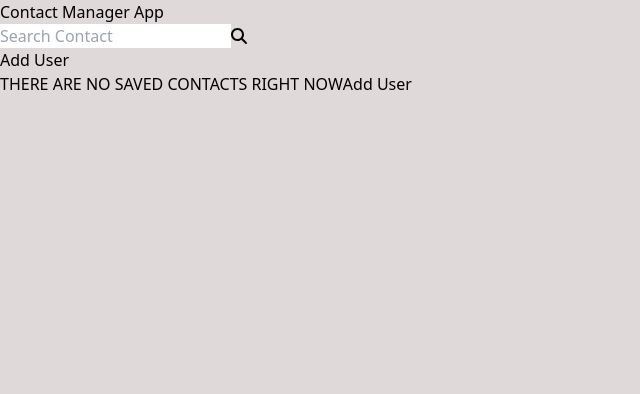
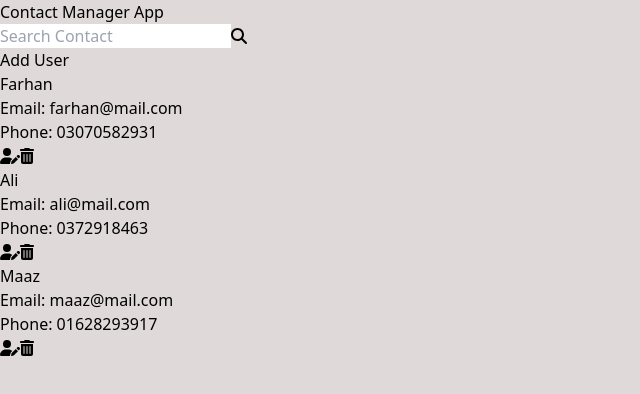
Before and after one commit to FarhanDevelopeir/FinalReactProject, a React (Vite) app: page / in a window 1280 px wide. Shown: the top 394 px of the page, without its empty margins (0-640 px from the left). Built offline with nearby package versions, Linux system fonts and the light colour scheme.

Commit message:
resolved Issue Successfully

```diff
--- a/package.json
+++ b/package.json
@@ -10,6 +10,9 @@
     "preview": "vite preview"
   },
   "dependencies": {
+    "@fortawesome/fontawesome-free": "^6.6.0",
+    "@fortawesome/free-solid-svg-icons": "^6.6.0",
+    "@fortawesome/react-fontawesome": "^0.2.2",
     "@reduxjs/toolkit": "^2.2.7",
     "react": "^18.3.1",
     "react-dom": "^18.3.1",
--- a/src/huzaifa-folder/ContactList.jsx
+++ b/src/huzaifa-folder/ContactList.jsx
@@ -6,27 +6,27 @@ import { useSelector } from "react-redux";
 import Remove_user from "./Remove_user";
 
 const ContactList = () => {
-
   const [removeUser, setRemoveUser] = useState(null);
   const [searchTerm, setSearchTerm] = useState("");
   const contacts = useSelector((state) => state.HomePage.storeUserData);
-
+  console.log(contacts);
 
   // Filter contacts based on search term
-  const filteredContacts = contacts.filter((contact) =>
+  const filteredContacts = contacts.filter(
+    (contact) =>
       contact.Name.toLowerCase().includes(searchTerm.toLowerCase()) ||
       contact.Email.toLowerCase().includes(searchTerm.toLowerCase()) ||
       contact.No.includes(searchTerm)
   );
 
-  const removeUserData=(user)=>{
-    setRemoveUser(user)
+  const removeUserData = (user) => {
+    setRemoveUser(user);
     console.log(user);
+  };
 
-  }
-  const closeRemoveUser=()=>{
-    setRemoveUser(null)
-  }
+  const closeRemoveUser = () => {
+    setRemoveUser(null);
+  };
 
   return (
     <div>
@@ -53,10 +53,14 @@ const ContactList = () => {
             </Link>
           </button>
         </div>
+
         <div className="all-contacts">
           {filteredContacts.length > 0 ? (
             filteredContacts.map((contact, index) => (
-              <div key={index} className="contact-item border-b p-2 flex justify-between">
+              <div
+                key={index}
+                className="contact-item border-b p-2 flex justify-between"
+              >
                 <div className="data">
                   <h3 className="text-xl font-semibold font-sans">{contact.Name}</h3>
                   <p>Email: {contact.Email}</p>
@@ -66,18 +70,19 @@ const ContactList = () => {
                   <button className="h-[40px] w-[80px] bg-green-700 text-white border-[0px] border-black rounded-3xl mb-[05px] mx-auto hover:bg-green-900 font-sans font-semibold">
                     <FontAwesomeIcon
                       icon={faUserPen}
-                className="ml-4 text-[15px] text-white  px-5 py-3  border-[0px] rounded-3xl h-[18px] w-[35px] absolute top-[-1px] right-[0px]"
+                      className="ml-4 text-[15px] text-white px-5 py-3 border-[0px] rounded-3xl h-[18px] w-[35px] absolute top-[-1px] right-[0px]"
                     />
                   </button>
-                  <button  onClick={() => removeUserData(contact.Name)}
+                  <button
+                    onClick={() => removeUserData(contact.Name)}
                     type="button"
-                   className="h-[40px] w-[80px] bg-red-700 relative text-white border-[0px] border-black rounded-3xl mb-[05px] mx-auto hover:bg-red-900 font-sans font-semibold">
+                    className="h-[40px] w-[80px] bg-red-700 relative text-white border-[0px] border-black rounded-3xl mb-[05px] mx-auto hover:bg-red-900 font-sans font-semibold"
+                  >
                     <FontAwesomeIcon
                       icon={faTrashCan}
-                className="ml-4 text-[15px] text-white  px-5 py-3  border-[0px] rounded-3xl h-[18px] w-[35px] absolute top-[-1px] right-[2px]"
+                      className="ml-4 text-[15px] text-white px-5 py-3 border-[0px] rounded-3xl h-[18px] w-[35px] absolute top-[-1px] right-[2px]"
                     />
                   </button>
-                {removeUser && <Remove_user contact={removeUserData} data={removeUser} onClose={closeRemoveUser} />}
                 </div>
               </div>
             ))
@@ -91,9 +96,12 @@ const ContactList = () => {
               </button>
             </h2>
           )}
-
         </div>
       </div>
+
+      {removeUser && (
+        <Remove_user contact={removeUserData} data={removeUser} onClose={closeRemoveUser} />
+      )}
     </div>
   );
 };
--- a/src/huzaifa-folder/Remove_user.jsx
+++ b/src/huzaifa-folder/Remove_user.jsx
@@ -2,19 +2,19 @@ import React from "react";
 import { useDispatch } from "react-redux";
 import { removeUser } from "./features/HomeSlice";
 
-const Remove_user = ({ contact, onClose,  }) => {
+const Remove_user = ({ contact, onClose, data }) => {
     const dispatch = useDispatch();
-    console.log(contact);
+    console.log(data);
 
 
     const handleRemove = () => {
-        dispatch(removeUser(contact));
+        dispatch(removeUser(data));
         onClose();
     };
 
     return (
-        <div className="absolute top-[50px] right-[100px] w-[400px] h-[130px] box-border p-[20px] bg-slate-500  border border-black rounded-lg">
-            <h2 className="font-sans font-semibold text-[22px] pb-[22px]">Are you sure you want to remove {contact.Name}?</h2>
+        <div className="absolute top-1/2 left-1/2 transform -translate-x-1/2 -translate-y-1/2  box-border p-[20px] bg-slate-500  border border-black rounded-lg">
+            <h2 className="font-sans text-white font-semibold text-[22px] pb-[22px]">Are you sure you want to remove {data}?</h2>
             <div className="btns flex justify-around">
             <button onClick={handleRemove} className="bg-red-700 border-[1px] font-semibold hover:bg-red-900 text-white border-black rounded-lg w-[80px] h-[40px]">Yes</button>
             <button onClick={onClose} className="bg-green-700 border-[1px] font-semibold hover:bg-green-900 text-white border-black rounded-lg w-[80px] h-[40px]">No</button>
--- a/src/huzaifa-folder/features/HomeSlice.jsx
+++ b/src/huzaifa-folder/features/HomeSlice.jsx
@@ -1,7 +1,23 @@
 import { createSlice } from "@reduxjs/toolkit";
 
 const initialState = {
-    storeUserData: []
+    storeUserData: [
+        {
+        Email: "farhan@mail.com",
+        Name: "Farhan",
+        No: "03070582931"
+    },
+    {
+        Email: "ali@mail.com",
+        Name: "Ali",
+        No: "0372918463"
+    },
+    {
+        Email: "maaz@mail.com",
+        Name: "Maaz",
+        No: "01628293917"
+    },
+]
 };
 
 const HomeSlice = createSlice({
@@ -12,7 +28,9 @@ const HomeSlice = createSlice({
             state.storeUserData = action.payload;
         },
         removeUser: (state, action) => {
-            state.storeUserData = state.storeUserData.filter((user) => user.Name !== action.payload);
+            //  state.storeUserData.filter((user) => user.Name !== action.payload);
+            const filteredUsers = state.storeUserData.filter((user) => user.Name !== action.payload);
+            state.storeUserData = filteredUsers;
         }
     }
 });
```
Also changed, not shown: 1 other file (tests, documents, lock files or other folders). Lines whose indentation alone changed are shown as unchanged.
